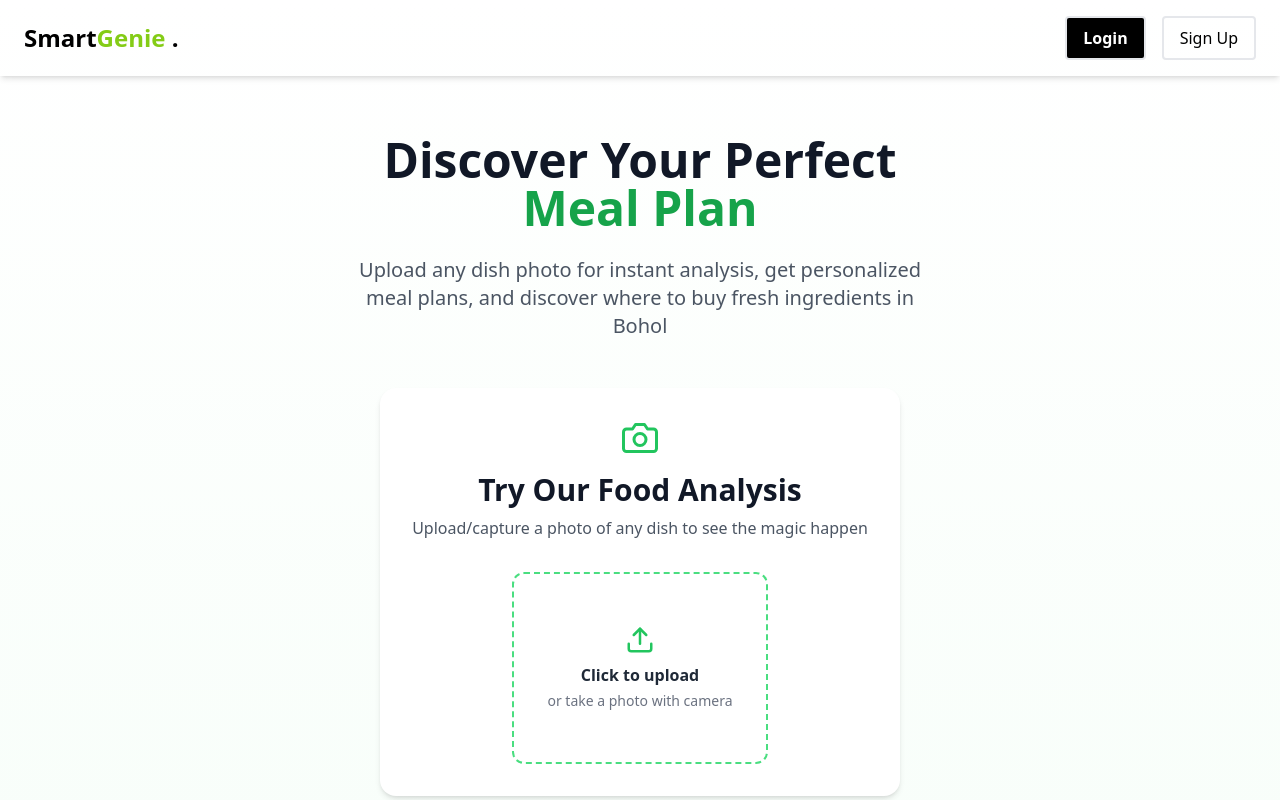
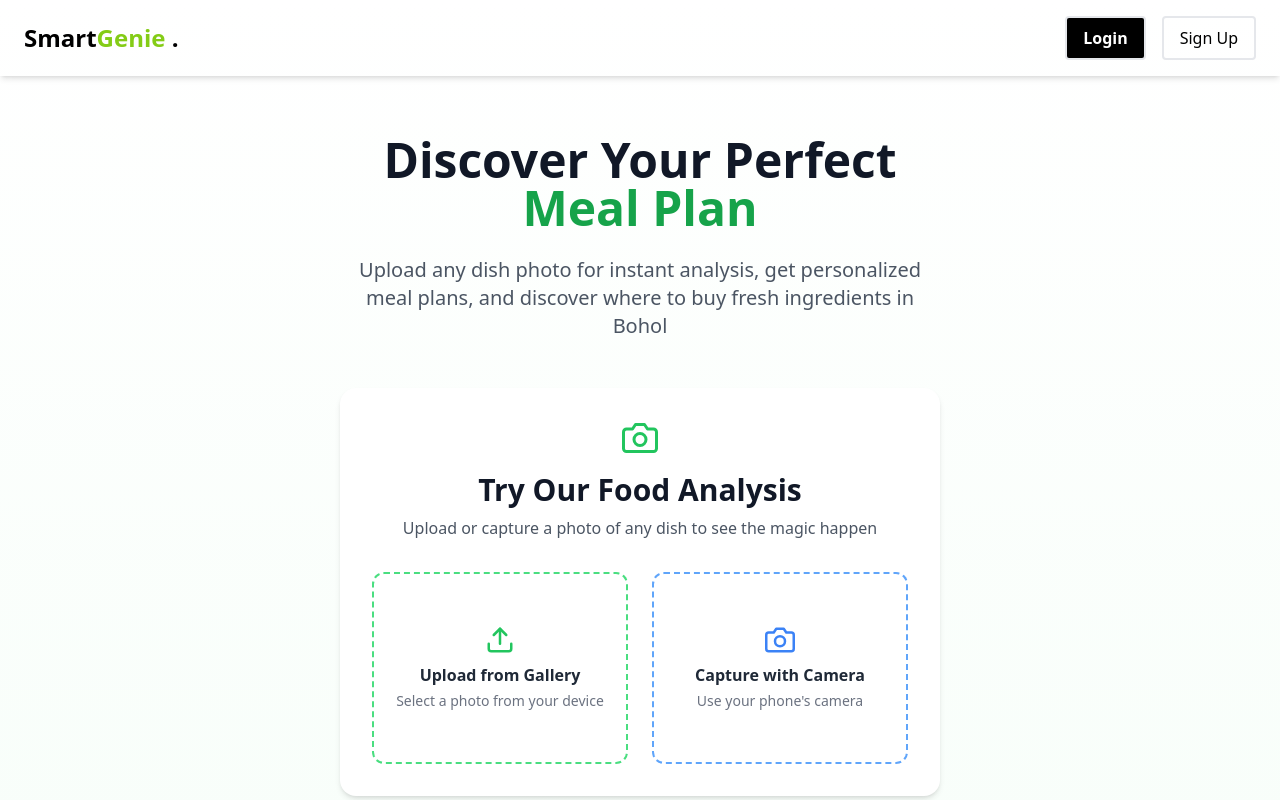
Before and after one commit to rosiel26/smartgenieFinale, a React (Vite) app: page / in a window 1280 px wide. Shown: the top 800 px of the page. Built offline with nearby package versions, Linux system fonts and the light colour scheme; no server answers; the database is empty.

Commit message:
Revise upload instructions and add camera option
Updated text for upload instructions and added a camera upload option.

```diff
--- a/src/pages/Landing.jsx
+++ b/src/pages/Landing.jsx
@@ -59,29 +59,48 @@ function LandingPage() {
           </h2>
 
           <p className="text-gray-600 mb-8">
-            Upload/capture a photo of any dish to see the magic happen
+            Upload or capture a photo of any dish to see the magic happen
           </p>
 
           <div className="flex flex-col md:flex-row gap-6 justify-center items-center">
-            {/* Upload from gallery or camera */}
+            {/* Upload from gallery */}
             <label
               htmlFor="fileUpload"
               className="flex flex-col justify-center items-center border-2 border-dashed border-green-400 rounded-xl w-64 h-48 cursor-pointer hover:bg-green-50 transition"
             >
               <FiUpload className="text-green-500 text-3xl mb-2" />
               <p className="text-md font-semibold text-gray-800">
-                Click to upload
+                Upload from Gallery
               </p>
               <p className="text-sm text-gray-500 mt-1">
-                or take a photo with camera
+                Select a photo from your device
               </p>
-
-              {/* ✅ accept both gallery + camera */}
               <input
                 id="fileUpload"
                 type="file"
                 accept="image/*"
-                capture="environment" // ← this triggers camera on mobile
+                className="hidden"
+                onChange={handleFileUpload}
+              />
+            </label>
+
+            {/* Capture with camera */}
+            <label
+              htmlFor="cameraUpload"
+              className="flex flex-col justify-center items-center border-2 border-dashed border-blue-400 rounded-xl w-64 h-48 cursor-pointer hover:bg-blue-50 transition"
+            >
+              <FiCamera className="text-blue-500 text-3xl mb-2" />
+              <p className="text-md font-semibold text-gray-800">
+                Capture with Camera
+              </p>
+              <p className="text-sm text-gray-500 mt-1">
+                Use your phone's camera
+              </p>
+              <input
+                id="cameraUpload"
+                type="file"
+                accept="image/*"
+                capture="environment"
                 className="hidden"
                 onChange={handleFileUpload}
               />
```
